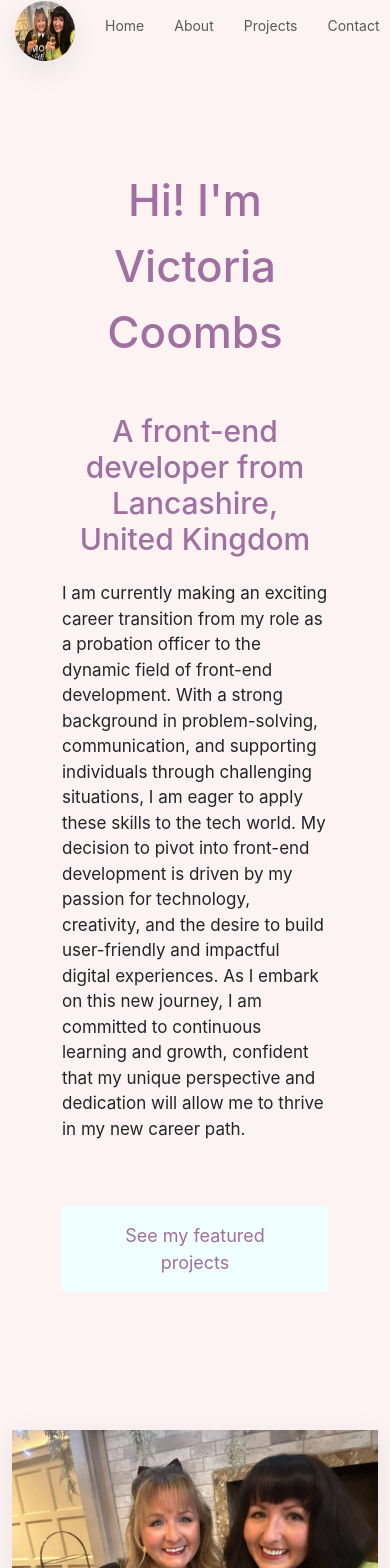
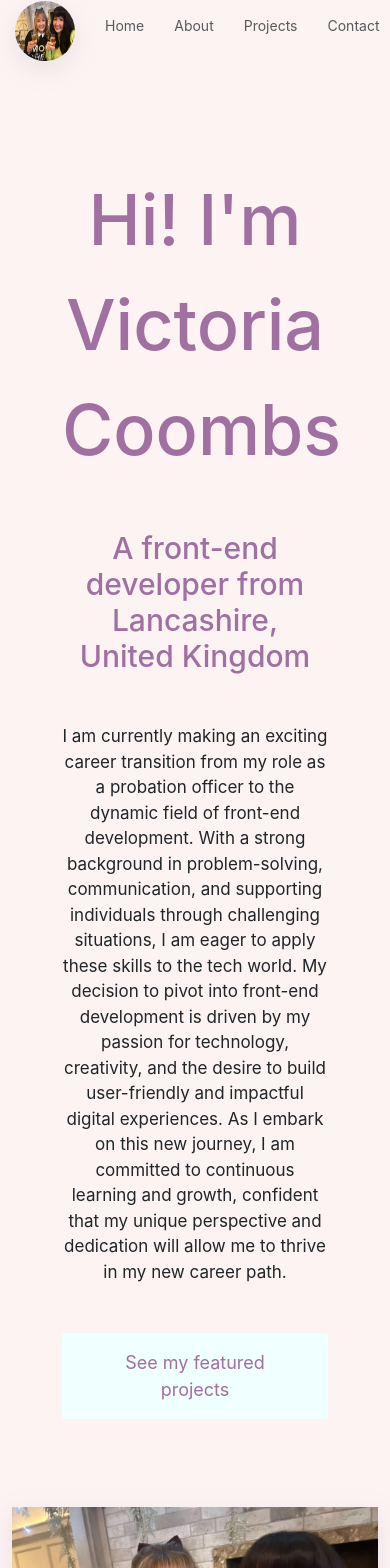
Before and after one commit to vjc1988/portfolio, a React (Create React App) app: page /About in a window 390 px wide. Shown: the part 9-1577 px from the top of the page. Built offline with nearby package versions, Linux system fonts and the light colour scheme.

Commit message:
Made About.js responsive

```diff
--- a/src/Pages/About.css
+++ b/src/Pages/About.css
@@ -28,3 +28,25 @@
   padding: 15px 30px;
   margin-bottom: 70px;
 }
+
+@media (max-width: 960px) {
+  .about-me-hero {
+    font-size: 70px;
+  }
+  .about-me-picture-content {
+    margin-top: -50px;
+  }
+  .about-me-image {
+    margin-bottom: 40px;
+  }
+
+  .about-me-paragraph {
+    text-align: center;
+    margin-top: 50px;
+  }
+
+  .featured-projects-btn {
+    display: block;
+    margin: 0 auto;
+  }
+}
--- a/src/Pages/About.js
+++ b/src/Pages/About.js
@@ -11,7 +11,7 @@ export default function About() {
         <div className="row">
           <div className="col-lg-6">
             <div className="content">
-              <h1>Hi! I'm Victoria Coombs</h1>
+              <h1 className="about-me-hero">Hi! I'm Victoria Coombs</h1>
               <h2 className="about-me-title mt-5 mb-4">
                 A front-end developer from Lancashire, United Kingdom
               </h2>
@@ -28,12 +28,15 @@ export default function About() {
                 growth, confident that my unique perspective and dedication will
                 allow me to thrive in my new career path.
               </p>
-              <Link to="/Projects" class="btn btn-branding mt-5 mb-0">
+              <Link
+                to="/Projects"
+                class="btn btn-branding mt-5 mb-0 featured-projects-btn"
+              >
                 See my featured projects
               </Link>
             </div>
           </div>
-          <div className="col-lg-6">
+          <div className="col-lg-6 about-me-picture-content">
             <img
               src={VictoriaCoombs1}
               className="about-me-image img-fluid mt-5"
```
